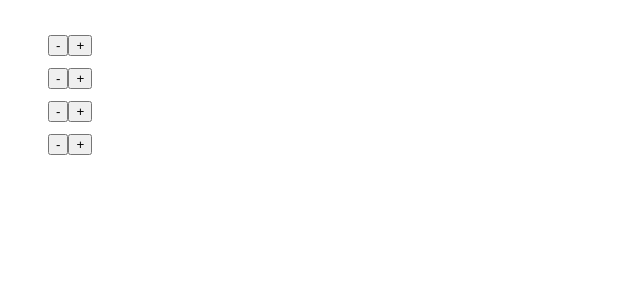
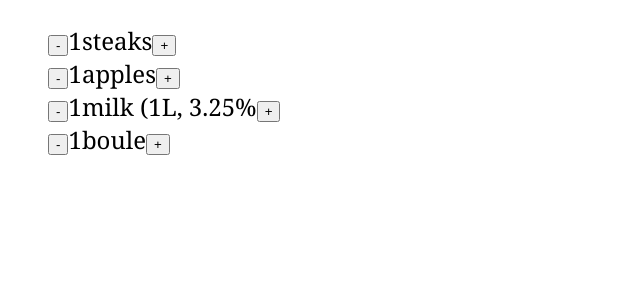
Before and after one commit to cudjoeab/react-grocery-list, a React (Create React App) app in the folder grocery-list/: page / in a window 1280 px wide. Shown: the top 300 px of the page, without its empty margins (0-640 px from the left). Built offline with nearby package versions, Linux system fonts and the light colour scheme.

Commit message:
added state and props to list items. added event to button to change the quantity state

```diff
--- a/grocery-list/src/App.js
+++ b/grocery-list/src/App.js
@@ -5,8 +5,10 @@ import List from './List';
 
 const App = () => {
   return (
-
-    <List/>
+    // title
+    // <newItem />
+    // <Filter />
+    <List />
 
   );
 };
--- a/grocery-list/src/Details.js
+++ b/grocery-list/src/Details.js
@@ -9,8 +9,8 @@ const Details = ({category, quantity, name}) => {
 
     return (
         <li className = {category}>
-            <Quantity quantity = {3} />
-            <Name name ={steaks} />
+            <Quantity quantity = {quantity} />
+            <Name name ={name} />
         </li>
     )
 }
--- a/grocery-list/src/Item.js
+++ b/grocery-list/src/Item.js
@@ -1,13 +1,44 @@
-import React from 'react';
+import React, { Component } from 'react';
 
-const Item = ({value}) => {
+class Item extends Component {
+
+  state = {
+    quantity: 1
+  }
+
+  incrementQuantity = () => {
+    console.log("increased!")
+    this.setState (
+      (prevState) => (
+        {quantity: prevState.quantity + 1}
+
+      )
+    );
+    console.log(this.state.quantity)
+  }
+
+  render () {
+    const { category, item } = this.props
     return (
-        <div className="meat">
+      <div className={ category }>
           <button type="button" className="btn down">-</button>
-          <span>{value}</span>
-          <button type ="button" className="btn up">+</button>
-        </div>
+          <span>{ this.state.quantity }{ item }</span>
+          <button onClick={this.incrementQuantity} type ="button" className="btn up" >+</button>
+      </div>
     );
-  };
+  }
+}
+
+
+// = ({quantity, item}) => {
+
+//     return (
+//         <div className={ category }>
+//           <button type="button" className="btn down">-</button>
+//           <span>{ quantity }{ item }</span>
+//           <button type ="button" className="btn up">+</button>
+//         </div>
+//     );
+//   };
 
   export default Item;
--- a/grocery-list/src/List.js
+++ b/grocery-list/src/List.js
@@ -5,10 +5,10 @@ const List = () => {
 
     return (
         <ul id="shoppingList" className="shoppinglist">
-            <Item  />
-            <Item />
-            <Item />
-            <Item />
+            <Item category={"meat"} item={"steaks"} />
+            <Item category={"produce"} item={"apples"} />
+            <Item category={"dairy"} item={"milk (1L, 3.25%"} />
+            <Item category={"bakery"} item={"boule"} />
         </ul>
     );
 };
```
